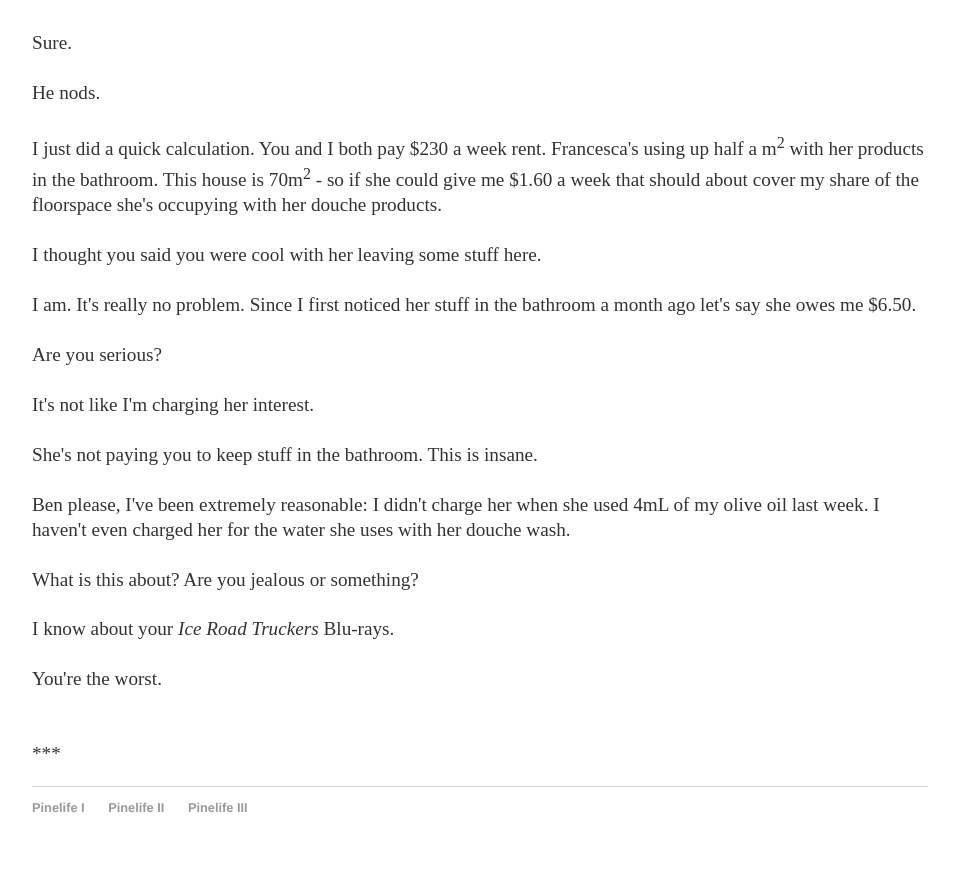
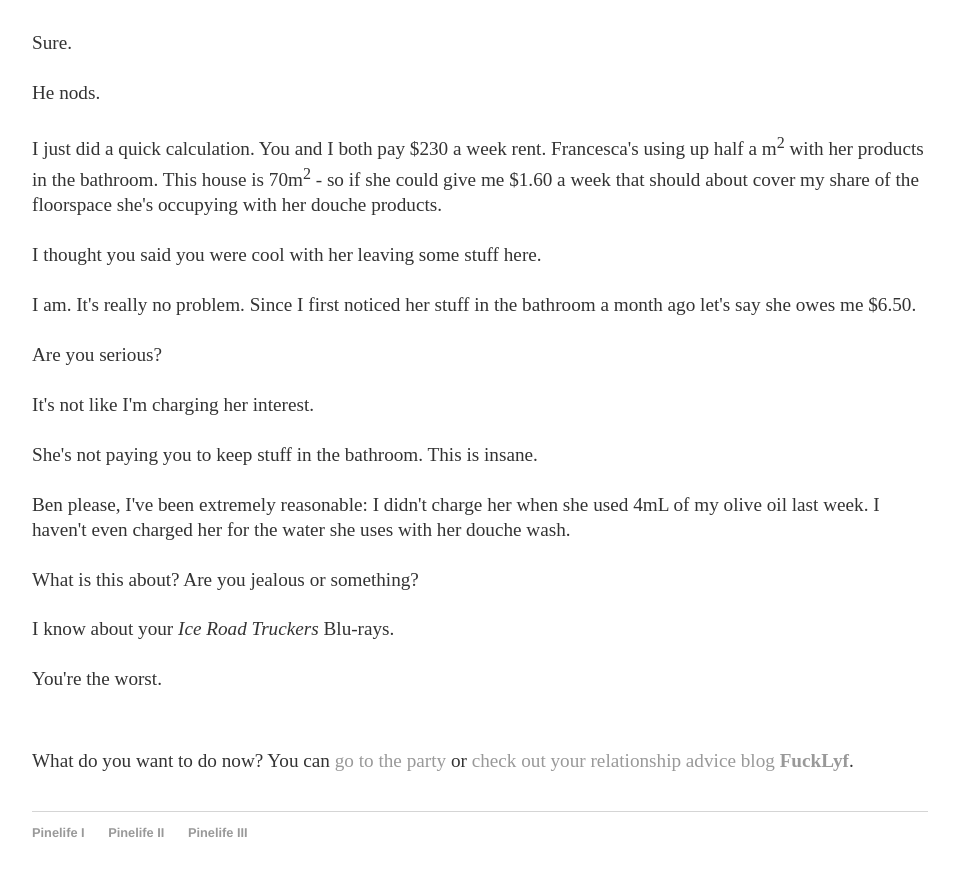
Before and after one commit to Pinelife/pinelife.github.io, a Jekyll site: the page built from Hellhole/Room3.html, in a window 1280 px wide and 900 px high, scrolled down 1143 px. Shown: the top 876 px of the window, without its empty margins (160-1119 px from the left). Built offline with Jekyll 4.4.1, drawn with Linux system fonts in a browser that asks for light colours.

Commit message:
Update Room3.html

```diff
--- a/Hellhole/Room3.html
+++ b/Hellhole/Room3.html
@@ -64,10 +64,7 @@ I thought you said you were cool with her leaving some stuff here.<br/>
 <br/>
     I know about your <i>Ice Road Truckers</i> Blu-rays.<br/>
   <br/>
-  You're the worst.<br/>
+  You're the worst.<br/></p>
 <br/>
+<p>What do you want to do now? You can <a href="Room4.html">go to the party</a> or <a href="Room2.html">check out your relationship advice blog <b>FuckLyf</b></a>.</p>
 <br/>
-  ***
-<br/>
-
-</p>
```
